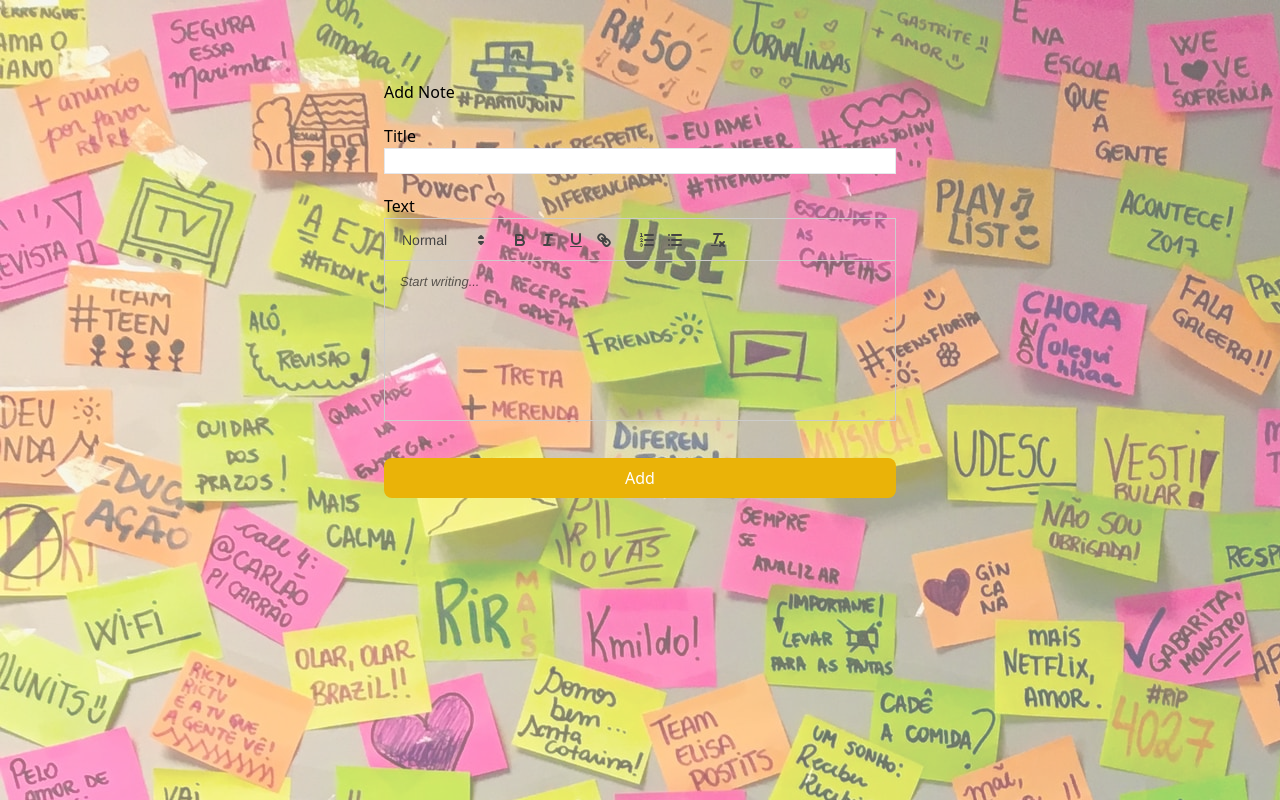
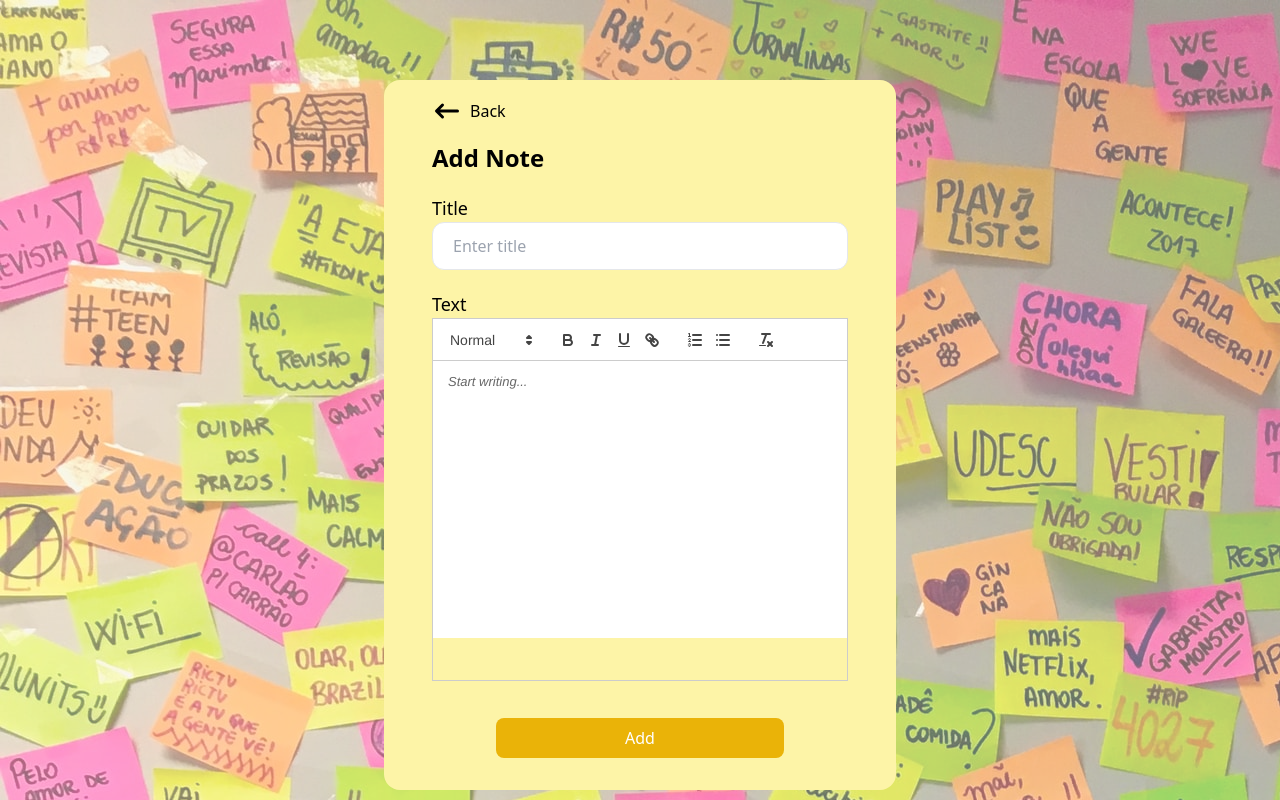
Before and after one commit to JakubZakowicz/notes-app, a React (Create React App) app in the folder client/: page /notes/create in a window 1280 px wide. Built offline with nearby package versions, Linux system fonts and the light colour scheme; no server answers; sample sign-in values are in the browser's storage.

Commit message:
feat: add styling to notes

```diff
--- a/client/package.json
+++ b/client/package.json
@@ -18,6 +18,7 @@
     "react": "^18.1.0",
     "react-dom": "^18.1.0",
     "react-hook-form": "^7.31.1",
+    "react-icons": "^4.4.0",
     "react-markdown": "^8.0.3",
     "react-query": "^3.39.0",
     "react-quill": "^2.0.0-beta.4",
--- a/client/src/App.tsx
+++ b/client/src/App.tsx
@@ -8,7 +8,7 @@ import EditNote from './pages/EditNote';
 
 function App() {
   return (
-    <div className="before:bg-main-background before:absolute before:inset-0 before:opacity-60 before:-z-10">
+    <div className="h-full before:bg-main-background before: before:fixed before:inset-0 before:opacity-60 before:-z-10">
       <Router>
         <Routes>
           <Route path="/auth/login" element={<Login />} />
--- /dev/null
+++ b/client/src/components/BackButton.tsx
@@ -0,0 +1,14 @@
+import React from 'react';
+import { HiArrowNarrowLeft } from 'react-icons/hi';
+import { Link } from 'react-router-dom';
+
+const BackButton: React.FC<{}> = () => {
+  return (
+    <Link to="/">
+      <HiArrowNarrowLeft className="text-3xl inline mb-1 mr-2" />
+      Back
+    </Link>
+  );
+};
+
+export default BackButton;
--- a/client/src/pages/AddNote.tsx
+++ b/client/src/pages/AddNote.tsx
@@ -1,23 +1,26 @@
 import React from 'react';
 import ReactQuill from 'react-quill';
-import { useForm, SubmitHandler } from "react-hook-form"
+import { useForm, SubmitHandler } from 'react-hook-form';
 import { useAddNote } from '../services/notes';
 import { NoteFormInputs } from '../types';
 
 import 'react-quill/dist/quill.snow.css';
 import { htmlToMarkdown } from '../utils/parsers';
+import BackButton from '../components/BackButton';
 
 const AddNote: React.FC<{}> = () => {
   const { mutate } = useAddNote();
-  const { register, handleSubmit, setValue, watch } = useForm<NoteFormInputs>()
-  const text = watch('text')
+  const { register, handleSubmit, setValue, watch } = useForm<NoteFormInputs>();
+  const text = watch('text');
 
   const onEditorChange = (text: string): void => {
-    setValue('text', text)
+    setValue('text', text);
   };
 
-  const onSubmit: SubmitHandler<NoteFormInputs> = (data: NoteFormInputs): void => {
-    const { title, text } = data
+  const onSubmit: SubmitHandler<NoteFormInputs> = (
+    data: NoteFormInputs
+  ): void => {
+    const { title, text } = data;
     const requestData = {
       data: {
         title: title === '' ? 'No title' : title,
@@ -28,29 +31,35 @@ const AddNote: React.FC<{}> = () => {
   };
 
   return (
-    <div className="container mx-auto px-96 mt-20">
-      <form onSubmit={handleSubmit(onSubmit)} className="flex flex-col">
-        <h1>Add Note</h1>
-        <label htmlFor="title" className="mt-5">
+    <div className="container mx-auto xl:px-96 mt-20">
+      <form
+        onSubmit={handleSubmit(onSubmit)}
+        className="flex flex-col bg-light-yellow rounded-2xl px-12 pt-4 pb-8"
+      >
+        <BackButton />
+        <h1 className="text-2xl font-semibold mt-3">Add Note</h1>
+        <label htmlFor="title" className="mt-5 text-lg">
           Title
         </label>
         <input
           type="text"
           id="title"
+          placeholder="Enter title"
           {...register('title')}
-          className="border"
+          className="border h-12 rounded-xl pl-5"
         />
-        <label htmlFor="title" className="mt-5">
+        <label htmlFor="text" className="mt-5 text-lg">
           Text
         </label>
         <ReactQuill
-          className="h-40"
+          className="bg-white h-80"
           theme="snow"
+          id="text"
           placeholder="Start writing..."
           value={text}
           onChange={onEditorChange}
         />
-        <button className="bg-yellow-500 w-full mt-20 py-2 rounded-lg text-white hover:bg-yellow-600">
+        <button className="bg-yellow-500 w-72 mt-20 py-2 rounded-lg text-white hover:bg-yellow-600 mx-auto">
           Add
         </button>
       </form>
--- a/client/src/pages/EditNote.tsx
+++ b/client/src/pages/EditNote.tsx
@@ -1,15 +1,19 @@
 import React, { useEffect } from 'react';
-import { useParams } from 'react-router-dom';
+import { useNavigate, useParams } from 'react-router-dom';
 import { useForm, SubmitHandler } from 'react-hook-form';
 import ReactQuill from 'react-quill';
-import { useGetNote, useUpdateNote } from '../services/notes';
+import { useDeleteNote, useGetNote, useUpdateNote } from '../services/notes';
 import { NoteFormInputs } from '../types';
 import { htmlToMarkdown, markdownToHtml } from '../utils/parsers';
+import BackButton from '../components/BackButton';
+import { BsFillTrashFill } from 'react-icons/bs';
 
 const EditNote: React.FC<{}> = () => {
   const { id } = useParams();
+  const navigate = useNavigate();
   const { data, isLoading } = useGetNote(id);
-  const { mutate } = useUpdateNote();
+  const { mutate: updateMutation } = useUpdateNote();
+  const { mutate: deleteMutation } = useDeleteNote();
   const { register, handleSubmit, setValue, watch, reset } =
     useForm<NoteFormInputs>({
       defaultValues: { title: '', text: '' },
@@ -19,7 +23,6 @@ const EditNote: React.FC<{}> = () => {
   const note = data?.data?.data;
 
   useEffect(() => {
-
     const loadedDefaultValues = {
       title: note?.attributes.title ?? '',
       text: markdownToHtml(note?.attributes.text ?? ''),
@@ -43,35 +46,55 @@ const EditNote: React.FC<{}> = () => {
         text: text === '' ? 'No text' : htmlToMarkdown(text!),
       },
     };
-    mutate(requestData);
+    updateMutation(requestData);
+  };
+
+  const deleteNote = () => {
+    deleteMutation(Number(id));
+    navigate('/');
   };
 
   if (isLoading) return <p>Loading...</p>;
 
   return (
-    <div className="container mx-auto px-96 mt-20">
-      <form onSubmit={handleSubmit(onSubmit)} className="flex flex-col">
-        <h1>Edit Note</h1>
-        <label htmlFor="title" className="mt-5">
+    <div className="container mx-auto xl:px-96 mt-20">
+      <form
+        onSubmit={handleSubmit(onSubmit)}
+        className="flex flex-col bg-light-yellow rounded-2xl px-12 pt-4 pb-8"
+      >
+        <BackButton />
+        <div className="flex justify-between">
+          <h1 className="text-2xl font-semibold mt-3">Edit Note</h1>
+          <button
+            type="button"
+            onClick={deleteNote}
+            className="transition hover:scale-125"
+          >
+            <BsFillTrashFill className="text-red-500 text-2xl mt-4" />
+          </button>
+        </div>
+        <label htmlFor="title" className="mt-5 text-lg">
           Title
         </label>
         <input
           type="text"
           id="title"
+          placeholder="Enter title"
           {...register('title')}
-          className="border"
+          className="border h-12 rounded-xl pl-5"
         />
-        <label htmlFor="title" className="mt-5">
+        <label htmlFor="text" className="mt-5 text-lg">
           Text
         </label>
         <ReactQuill
-          className="h-40"
+          className="bg-white h-80"
           theme="snow"
+          id="text"
           placeholder="Start writing..."
           value={text}
           onChange={onEditorChange}
         />
-        <button className="bg-yellow-500 w-full mt-20 py-2 rounded-lg text-white hover:bg-yellow-600">
+        <button className="bg-yellow-500 w-72 mt-20 py-2 rounded-lg text-white hover:bg-yellow-600 mx-auto">
           Update
         </button>
       </form>
--- a/client/src/pages/Notes.tsx
+++ b/client/src/pages/Notes.tsx
@@ -1,53 +1,59 @@
 import React from 'react';
 import { Link } from 'react-router-dom';
 import { useNavigate } from 'react-router-dom';
-import { logout } from '../services/auth';
-import { useGetNotes, useDeleteNote } from '../services/notes';
+import { removeToken } from '../services/auth';
+import { useGetNotes } from '../services/notes';
 import ReactMarkdown from 'react-markdown';
 
 const Notes: React.FC<{}> = () => {
   const navigate = useNavigate();
   const { data, isLoading, isError, error } = useGetNotes();
-  const { mutate } = useDeleteNote();
 
   if (isLoading) return <p>Loading...</p>;
 
   if (isError) return <p>{error.message}</p>;
 
+  const logout = () => {
+    removeToken();
+    navigate('/auth/login');
+  };
+
   return (
-    <div className="container mx-auto relative">
+    <div className="container mx-auto relative px-10 xl:px-20">
       <button
-        className="float-right"
-        onClick={() => {
-          logout();
-          navigate('/auth/login');
-        }}
+        className="absolute right-0 bg-yellow-500 hover:bg-yellow-600 text-xl text-white rounded-xl py-2 px-4"
+        onClick={logout}
       >
         Logout
       </button>
-      <p className="my-5">Notes</p>
-      <Link to="notes/create" className="bg-green-500 text-white rounded p-1">
+      <h1 className="text-5xl text-center font-bold my-10">Notes</h1>
+      <Link
+        to="notes/create"
+        className="bg-green-500 hover:bg-green-600 text-xl text-white rounded-xl py-2 px-4"
+      >
         New Note
       </Link>
-      {data?.data?.data?.map(note => (
-        <div key={note.id} className="mt-5">
-          <div className="flex justify-between">
-            <p>{note.attributes.title}</p>
-            <div>
-              <Link
-                to={`/notes/edit/${note.id}`}
-                className="mr-5 text-yellow-500"
-              >
-                edit
-              </Link>
-              <button onClick={() => mutate(note.id)} className="text-red-500">
-                delete
-              </button>
+      <div className="grid lg:grid-cols-2 2xl:grid-cols-3 mt-5 gap-y-5">
+        {data?.data?.data?.map(note => (
+          <Link to={`/notes/edit/${note.id}`}>
+            <div
+              key={note.id}
+              className="mt-5 bg-light-yellow w-[400px] h-[300px] px-8 py-5 rounded-3xl shadow-xl transition hover:scale-110"
+            >
+              <div className="flex justify-between">
+                <h2 className="text-xl font-semibold">
+                  {note.attributes.title}
+                </h2>
+              </div>
+              <div className="h-52 overflow-hidden">
+                <ReactMarkdown className="mt-4">
+                  {note.attributes.text}
+                </ReactMarkdown>
+              </div>
             </div>
-          </div>
-          <ReactMarkdown>{note.attributes.text}</ReactMarkdown>
-        </div>
-      ))}
+          </Link>
+        ))}
+      </div>
     </div>
   );
 };
--- a/client/src/services/auth.ts
+++ b/client/src/services/auth.ts
@@ -14,8 +14,8 @@ export const useLogin = (): UseMutationResult<
     async data => login(data),
     {
       onSuccess: (response: any) => {
+        setToken(response.data.jwt);
         navigate('/');
-        setToken(response.data.jwt);
       },
     }
   );
@@ -43,4 +43,4 @@ export const setToken = (token: string): void =>
 
 export const getToken = (): string => localStorage.getItem('jwt') ?? '';
 
-export const logout = (): void => localStorage.removeItem('jwt');
+export const removeToken = (): void => localStorage.removeItem('jwt');
--- a/client/tailwind.config.js
+++ b/client/tailwind.config.js
@@ -6,6 +6,9 @@ module.exports = {
     extend: {
       backgroundImage: {
         "main-background": "url('/src/images/background_image.jpg')"
+      },
+      colors: {
+        'light-yellow': '#FDF4A7'
       }
     },
   },
```
Also changed, not shown: client/src/types.ts (+10 -10 lines), 1 other file (tests, documents, lock files or other folders).
